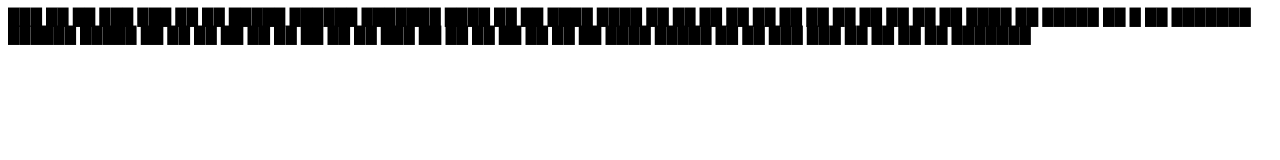
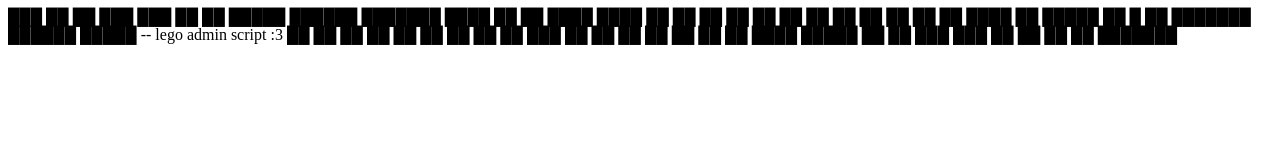
Before and after one commit to pepper828/njm-ware, a plain HTML site: page index.html in a window 1280 px wide. Drawn offline with Linux system fonts and the light colour scheme.

Commit message:
Update index.html

```diff
--- a/index.html
+++ b/index.html
@@ -2,7 +2,7 @@
 
 ███    ██      ██ ███    ███       ██     ██  █████  ██████  ███████
 ████   ██      ██ ████  ████       ██     ██ ██   ██ ██   ██ ██
-██ ██  ██      ██ ██ ████ ██ █████ ██  █  ██ ███████ ██████  █████
+██ ██  ██      ██ ██ ████ ██ █████ ██  █  ██ ███████ ██████  █████    -- lego admin script :3
 ██  ██ ██ ██   ██ ██  ██  ██       ██ ███ ██ ██   ██ ██   ██ ██
 ██   ████  █████  ██      ██        ███ ███  ██   ██ ██   ██ ███████
 
```
